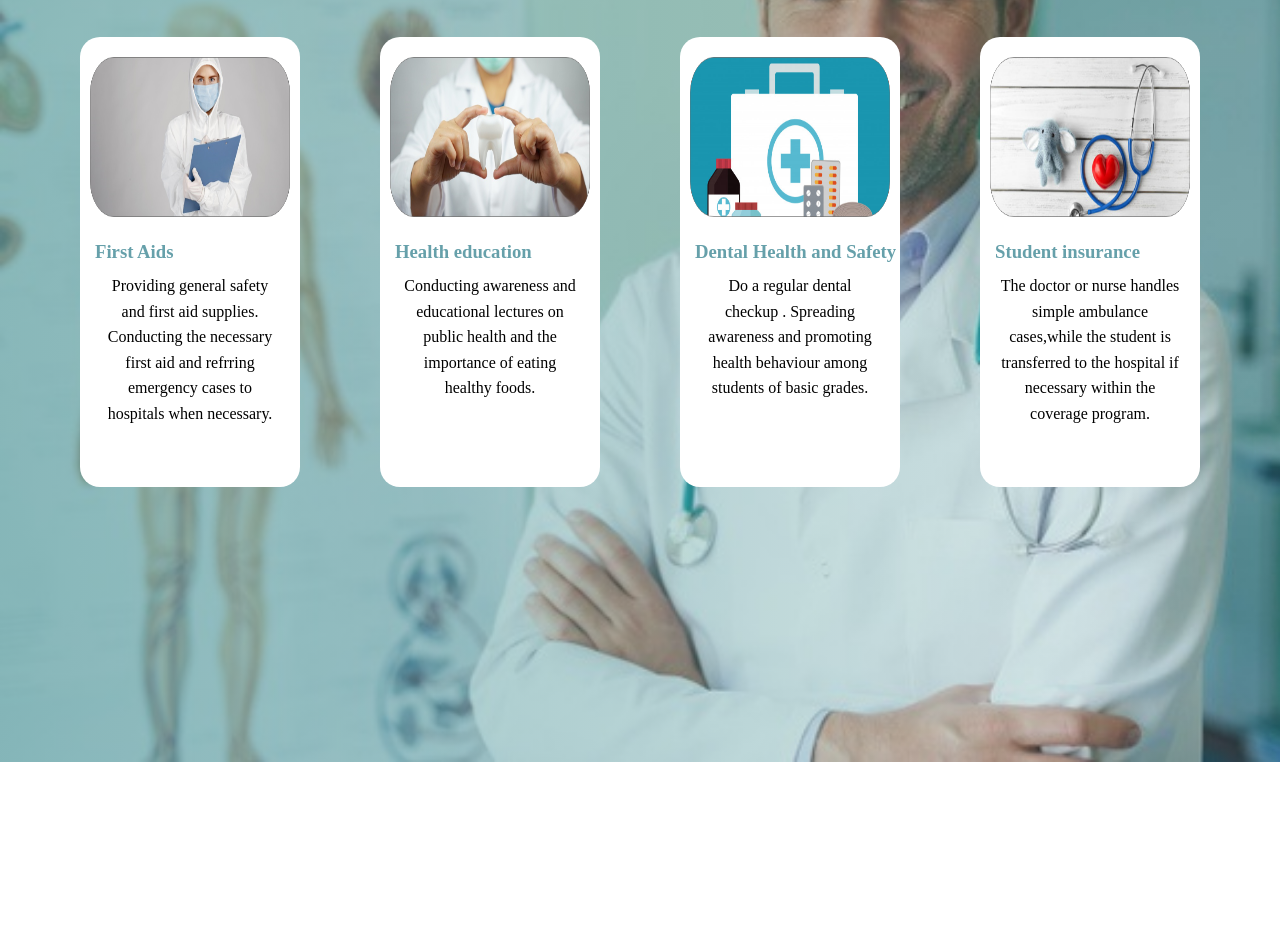
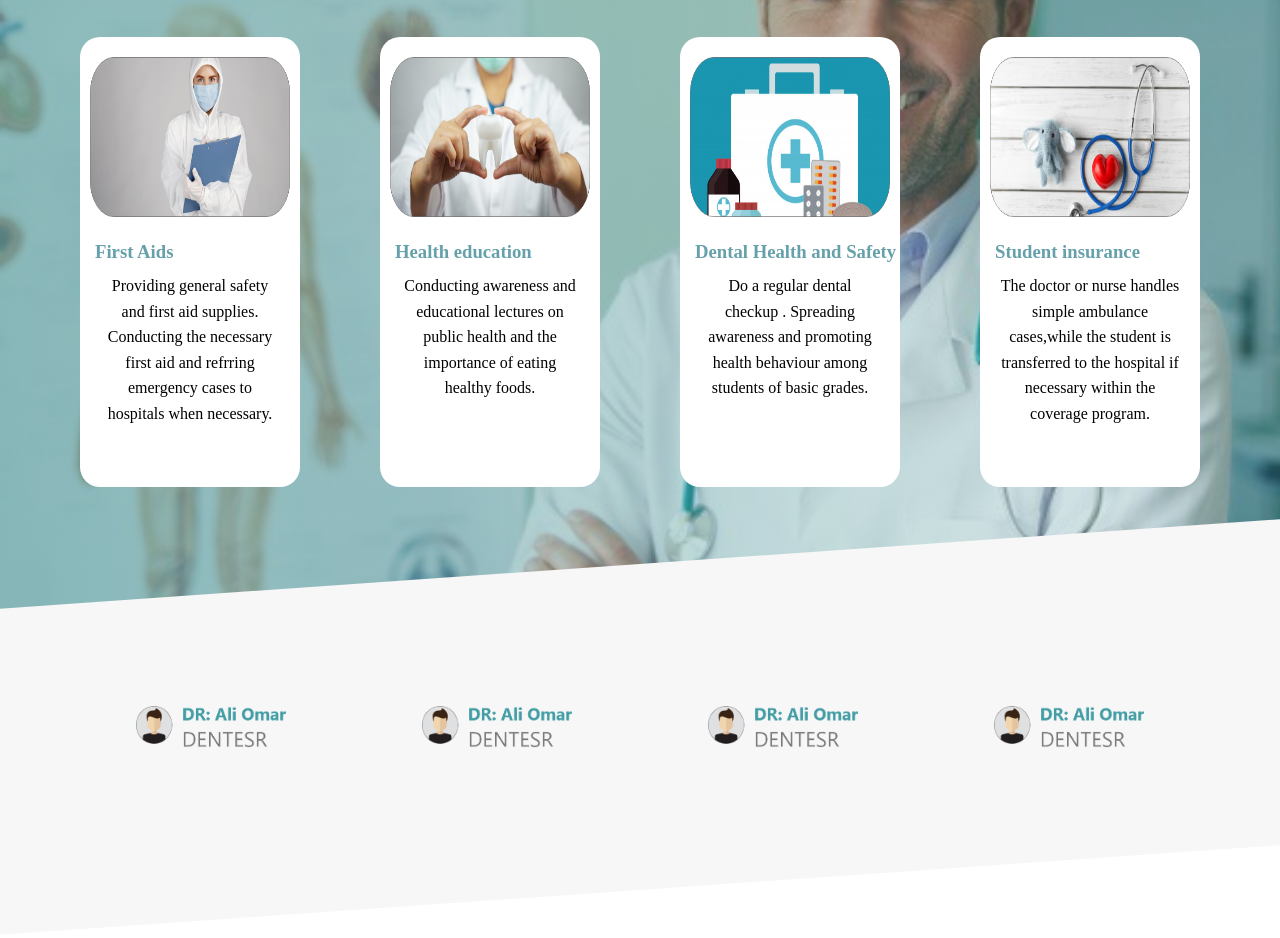
Before and after one commit to dev-mahmoudwahba/School-Clinic, a plain HTML site: page index.html in a window 1280 px wide. Shown: the part 1345-2283 px from the top of the page. Before the commit the page ends 2107 px from the top, so only its background shows below. Drawn offline with Linux system fonts and the light colour scheme.

Commit message:
add second section of doctors

```diff
--- a/index.html
+++ b/index.html
@@ -84,7 +84,14 @@
         </div>
     </section>
 
-
+    <section class="second-sec">
+        <div class="first">
+            <img src="./img/Group 182.png" alt="">
+            <img src="./img/Group 182.png" alt="">
+            <img src="./img/Group 182.png" alt="">
+            <img src="./img/Group 182.png" alt="">
+        </div>
+    </section>
 
 
 
--- a/style.css
+++ b/style.css
@@ -85,7 +85,9 @@ main h2 {
   font-family: cursive;
   padding-bottom: 10px;
 }
-
+.first-sec image {
+  transform: rotate(353deg);
+}
 .first-sec {
   width: 100%;
   height: 1000px;
@@ -145,3 +147,24 @@ section h2 {
   right: 22%;
   transform: translate(-50%, -50%);
 }
+.second-sec {
+  width: 100%;
+  height: 326px;
+  transform: skewY(356deg);
+  position: relative;
+  bottom: 198px;
+  background-color: #f7f7f7;
+  display: flex;
+  align-items: center;
+}
+
+.second-sec img {
+  width: 150px;
+  height: fit-content;
+}
+.first {
+  width: 100%;
+  display: flex;
+  justify-content: space-evenly;
+  transform: skewY(4deg);
+}
```
